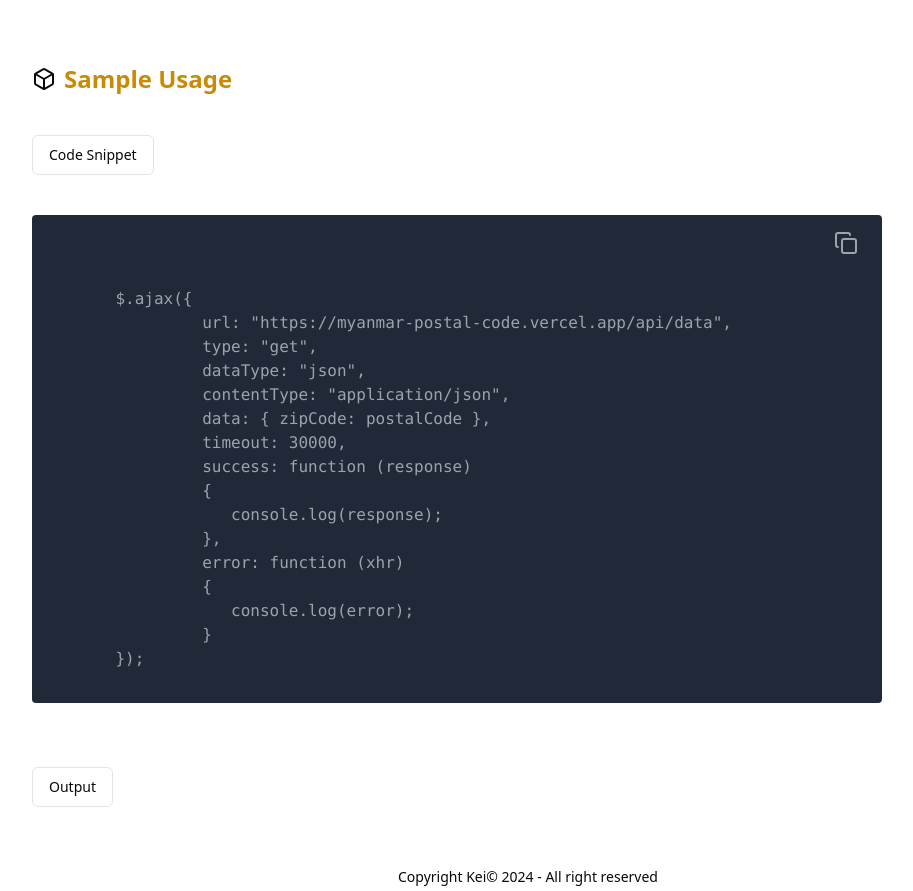
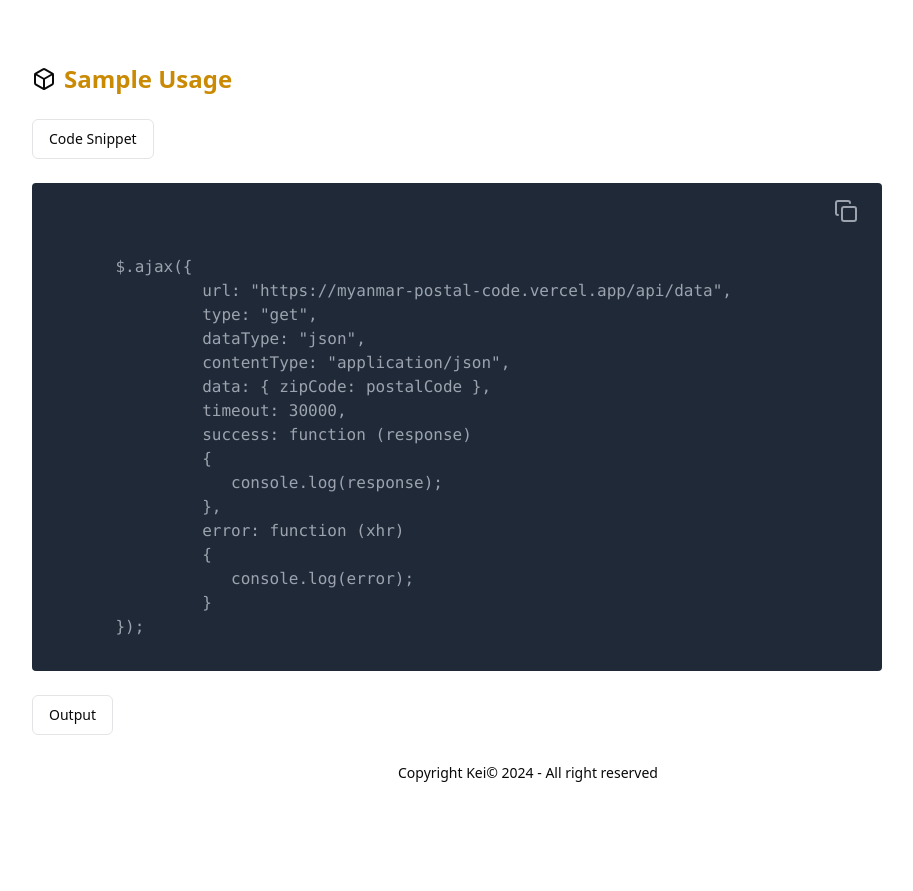
Before and after one commit to nainglinthant111/Postal-Code-Myanmar-org, a Next.js app: page /docs in a window 1280 px wide. Shown: the part 1996-2887 px from the top of the page, without its empty margins (112-1025 px from the left). After the commit the page ends 2783 px from the top, so only its background shows below. Built offline with nearby package versions, Linux system fonts and the light colour scheme.

Commit message:
fix:update ui

```diff
--- a/src/app/components/_usage.tsx
+++ b/src/app/components/_usage.tsx
@@ -84,14 +84,14 @@ const _Usage = () => {
     };
 
     return (
-        <div className="grid gap-y-10">
+        <div>
             <div className="font-bold text-2xl flex items-center gap-2">
                 <Box/>
                 <div className="text-yellow-600">
                     Sample Usage
                 </div>
             </div>
-            <div>
+            <div className='mt-6'>
                 <DropdownMenu>
                     <DropdownMenuTrigger asChild>
                         <Button variant="outline">Code Snippet</Button>
@@ -115,9 +115,9 @@ const _Usage = () => {
                 </DropdownMenu>
             </div>
 
-            <div>
+            <div className='mt-6'>
                 {Ajax && (
-                    <div className="bg-gray-800 text-gray-400 px-4 py-2 w-[365px] sm:w-[850px] rounded-sm">
+                    <div className="bg-gray-800 text-gray-400 px-4 py-2 w-[393px] md:w-[850px] rounded-sm">
                         <div className="flex justify-end m-2">
                             {copyAjax ? (
                                 <>
@@ -140,7 +140,7 @@ const _Usage = () => {
                     </div>
                 )}
             </div>
-            <div className="-mt-10">
+            <div className="mt-6">
                 {JavaScript && (
                     <div className="bg-gray-800 text-gray-400 px-4 py-2 w-[365px] sm:w-[850px] rounded-sm">
                         <div className="flex justify-end m-2">
@@ -165,17 +165,17 @@ const _Usage = () => {
                     </div>
                 )}
             </div>
-            <div className="-mt-20">
+            <div className="mt-6">
                 {Ajax || JavaScript === false && (
                     <div className="bg-gray-700 text-gray-400 sm:mr-[400px] p-4 rounded-sm">
                         Please select one of options!
                     </div>
                 )}
             </div>
-            <div className="-mt-14">
+            <div className="mt-6">
                 <Button variant="outline" onClick={handleOutputAll}>Output</Button>
             </div>
-            <div>
+            <div className='my-6'>
                 {outputAll && (
                     <>
                         <div className="flex flex-col bg-black text-green-400 sm:w-2/3">
```
